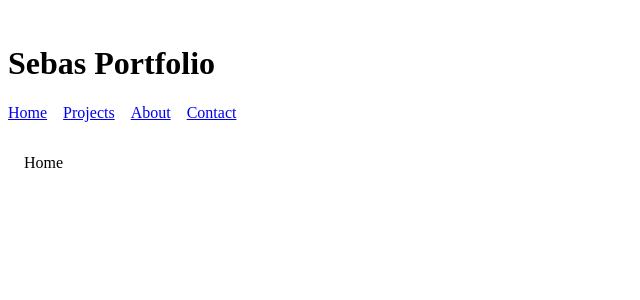
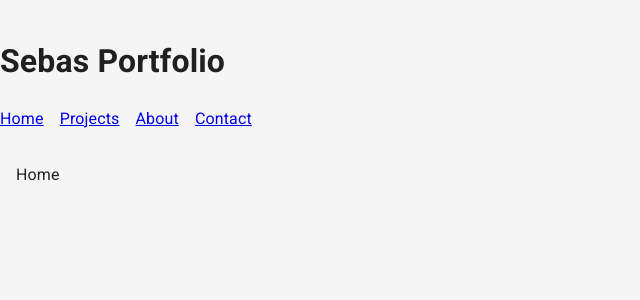
Before and after one commit to Sebasbh/Portfolio, a React (Create React App) app in the folder frontend/: page / in a window 1280 px wide. Shown: the top 300 px of the page, without its empty margins (0-640 px from the left). Built offline with nearby package versions, Linux system fonts and the light colour scheme.

Commit message:
feat(ui): install Material UI, configure global theme and add Google Fonts

```diff
--- a/frontend/package.json
+++ b/frontend/package.json
@@ -3,6 +3,10 @@
   "version": "0.1.0",
   "private": true,
   "dependencies": {
+    "@emotion/react": "^11.14.0",
+    "@emotion/styled": "^11.14.1",
+    "@mui/icons-material": "^7.3.1",
+    "@mui/material": "^7.3.1",
     "@testing-library/dom": "^10.4.1",
     "@testing-library/jest-dom": "^6.6.4",
     "@testing-library/react": "^16.3.0",
--- a/frontend/public/index.html
+++ b/frontend/public/index.html
@@ -3,6 +3,9 @@
   <head>
     <meta charset="utf-8" />
     <meta name="viewport" content="width=device-width, initial-scale=1" />
+    <link rel="preconnect" href="https://fonts.googleapis.com" />
+    <link rel="preconnect" href="https://fonts.gstatic.com" crossorigin />
+    <link href="https://fonts.googleapis.com/css2?family=Roboto:wght@400;700&display=swap" rel="stylesheet">
     <title>Sebas Portfolio</title>
   </head>
   <body>
--- a/frontend/src/index.js
+++ b/frontend/src/index.js
@@ -1,13 +1,18 @@
 import React from 'react';
 import ReactDOM from 'react-dom/client';
 import { BrowserRouter } from 'react-router-dom';
+import { ThemeProvider, CssBaseline } from '@mui/material';
+import theme from './styles/theme';
 import App from './App';
 
 const root = ReactDOM.createRoot(document.getElementById('root'));
 root.render(
   <React.StrictMode>
     <BrowserRouter>
-      <App />
+      <ThemeProvider theme={theme}>
+        <CssBaseline />
+        <App />
+      </ThemeProvider>
     </BrowserRouter>
   </React.StrictMode>
 );
--- /dev/null
+++ b/frontend/src/styles/theme.jsx
@@ -0,0 +1,20 @@
+import { createTheme } from '@mui/material/styles';
+
+const theme = createTheme({
+  palette: {
+    primary: {
+      main: '#1976d2', // Azul MUI por defecto
+    },
+    secondary: {
+      main: '#ff4081', // Rosa
+    },
+    background: {
+      default: '#f5f5f5',
+    },
+  },
+  typography: {
+    fontFamily: '"Roboto", "Helvetica", "Arial", sans-serif',
+  },
+});
+
+export default theme;
```
Also changed, not shown: 1 other file (tests, documents, lock files or other folders).
